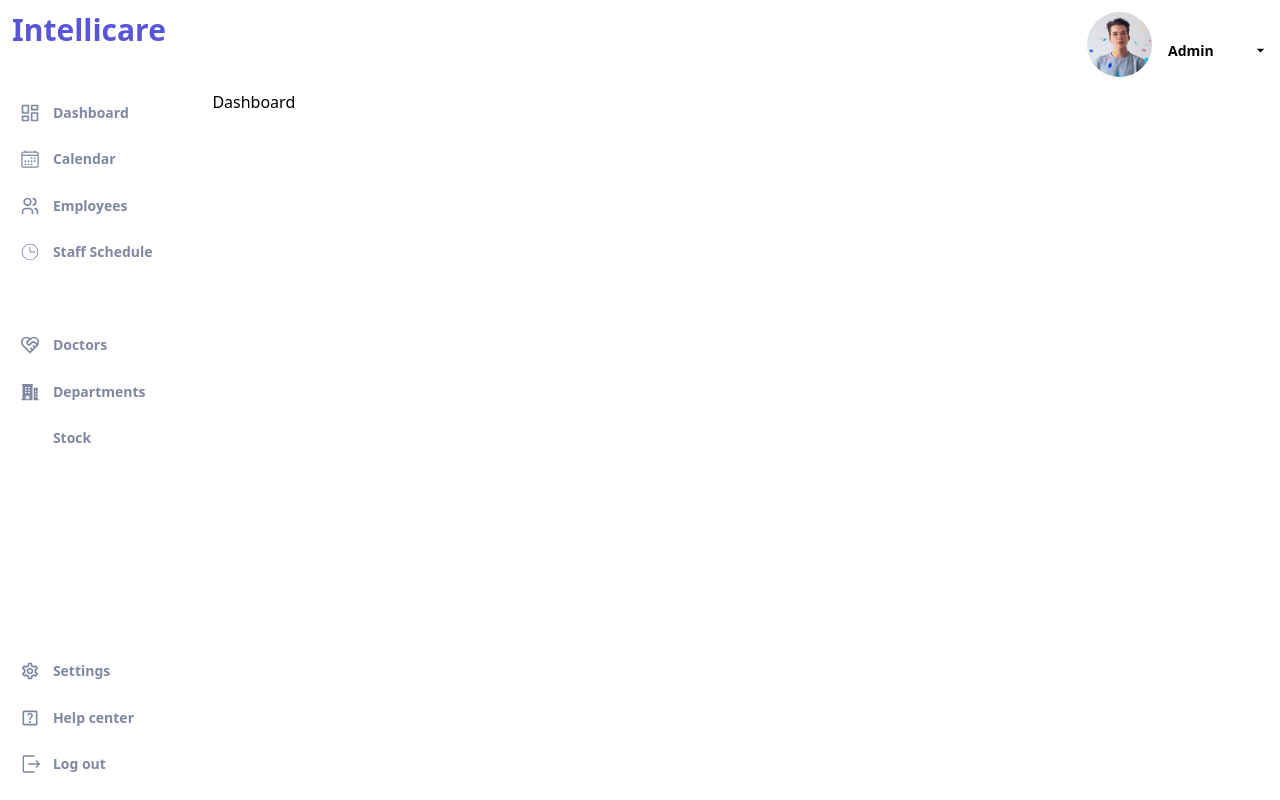
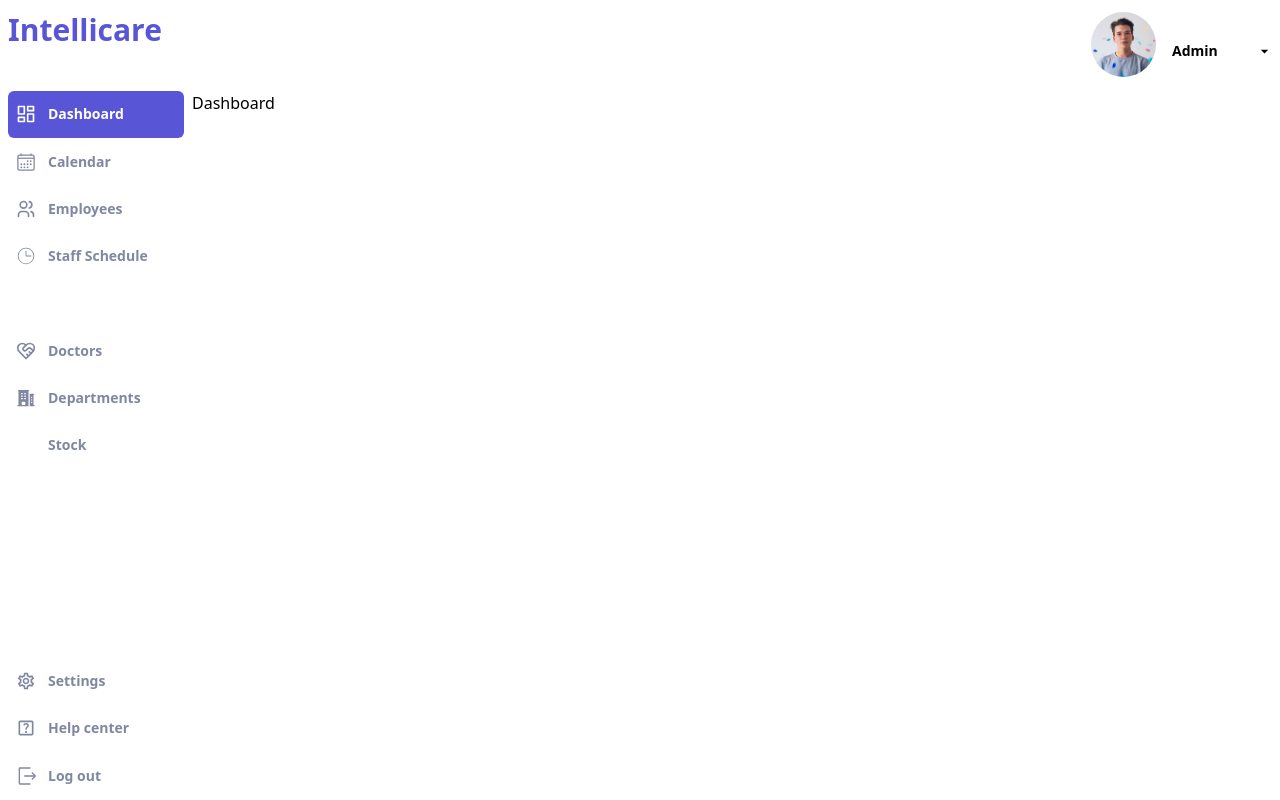
Before and after one commit to Health-Wizard/client, a React (Vite) app: page / in a window 1280 px wide. Built offline with nearby package versions, Linux system fonts and the light colour scheme; some icons are missing.

Commit message:
employees flow done

```diff
--- a/src/modules/Employees/Employees.tsx
+++ b/src/modules/Employees/Employees.tsx
@@ -1,13 +1,15 @@
 import Layout from "@modules/Shared/layout/Layout";
 import { EmployeeList } from "./features/employeeList";
 import { EmployeeProfile } from "./features/employeeProfile";
+import AddEmployee from "./components/AddEmployee/AddEmployee";
 
 export const Employees = () => {
   return (
     <Layout>
-      <div className="h-full w-full ">
-        {/* <EmployeeList /> */}
-        <EmployeeProfile />
+      <div className="h-full w-full relative px-3 ">
+        <EmployeeList />
+        {/* <EmployeeProfile /> */}
+        <AddEmployee />
       </div>
     </Layout>
   );
--- /dev/null
+++ b/src/modules/Employees/components/AddEmployee/AddEmployee.tsx
@@ -0,0 +1,55 @@
+import { LiaTimesSolid } from "react-icons/lia";
+
+export default function AddEmployee() {
+  return (
+    <div className="absolute inset-0 bg-text_gray bg-opacity-50 flex items-center justify-center">
+      <div className="bg-white w-[40%] h-[80%] px-3 flex flex-col gap-4">
+        <div className="h-[15%]  flex flex-col justify-center">
+          <div className="flex justify-end cursor-pointer ">
+            <LiaTimesSolid size={20} />
+          </div>
+          <h3 className="text-3xl font-semibold"> Employee Details</h3>
+        </div>
+
+        <div className="h-[85%] flex flex-col gap-2">
+          <div className="h-14 w-full ">
+            <input
+              type="text"
+              placeholder="Employee ID"
+              className="w-full h-full px-3 text-sm outline-none  bg-input_field_gray"
+            />
+          </div>
+          <div className="h-14 w-full ">
+            <input
+              type="text"
+              placeholder="Employee Name"
+              className="w-full h-full px-3 text-sm outline-none  bg-input_field_gray"
+            />
+          </div>
+          <div className="h-14 w-full ">
+            <input
+              type="text"
+              placeholder="Default Password "
+              className="w-full h-full px-3 text-sm outline-none  bg-input_field_gray"
+            />
+          </div>
+          <div className="h-14 w-full ">
+            <input
+              type="text"
+              placeholder="Default Password "
+              className="w-full h-full px-3 text-sm outline-none  bg-input_field_gray"
+            />
+          </div>
+          <div className=" w-full">
+            <button
+              type="button"
+              className="w-full py-3 text-sm text-white bg-primary  font-semibold"
+            >
+              Add Employee
+            </button>
+          </div>
+        </div>
+      </div>
+    </div>
+  );
+}
--- /dev/null
+++ b/src/modules/Employees/components/AddEmployee/index.ts
@@ -0,0 +1 @@
+export * from "./AddEmployee";
--- a/src/modules/Employees/features/employeeList/EmployeeList.tsx
+++ b/src/modules/Employees/features/employeeList/EmployeeList.tsx
@@ -7,7 +7,7 @@ import { FaChevronLeft, FaChevronRight } from "react-icons/fa6";
 export const EmployeeList = () => {
   return (
     <>
-      <div className="h-[15%] flex justify-between items-center">
+      <div className="h-[15%]  flex justify-between items-center">
         <h2 className="text-xl font-semibold">Employees directory</h2>
         <button className=" bg-primary text-white font-semibold flex items-center px-3 h-10 rounded-md">
           <MdAdd size={20} />
--- a/src/modules/Shared/layout/Layout.tsx
+++ b/src/modules/Shared/layout/Layout.tsx
@@ -9,15 +9,19 @@ import { LuHeartHandshake } from "react-icons/lu";
 import { RxExit } from "react-icons/rx";
 import { MdOutlineHelpCenter } from "react-icons/md";
 import { MdOutlineSettings } from "react-icons/md";
+import { Link, useLocation } from "react-router-dom";
 
 import profile from "@assets/images/profile.jpeg";
 
 export default function Layout({ children }: { children: React.ReactNode }) {
+  const location = useLocation();
+
+  console.log(location.pathname);
   return (
-    <div className="h-screen w-full p-3">
+    <div className="h-screen w-full pt-3">
       {/* Header */}
-      <div className="w-full h-[10%] flex  justify-between">
-        <div className="text-primary text-3xl font-bold">
+      <div className="w-full h-[10%] flex  justify-between px-2">
+        <div className="text-primary text-3xl font-bold ">
           <h1>Intellicare</h1>
         </div>
         <div className="flex gap-x-4 h-full w-[50%] justify-end ">
@@ -33,17 +37,24 @@ export default function Layout({ children }: { children: React.ReactNode }) {
 
       <div className="h-[90%] flex">
         {/* Nav bar */}
-        <div className="w-[15%] h-full bg-white flex-flex-col pr-2">
+        <div className="w-[15%] h-full bg-white flex-flex-col px-2">
           <div className="h-[33.3%] flex flex-col justify-start">
-            <div className="h-[20%]  text-text_gray flex  cursor-pointer rounded-md w-full px-2 hover:bg-primary hover:text-white">
+            <Link
+              to="/"
+              className={`h-[20%]  text-text_gray flex  cursor-pointer rounded-md w-full px-2 ${
+                location.pathname == "/" ? "bg-primary text-white" : ""
+              } hover:bg-primary hover:text-white`}
+            >
               <div className="f-full w-[20%]  flex items-center">
                 <LuLayoutDashboard size={20} className="" />
               </div>
               <div className="flex items-center text-sm font-semibold">
                 Dashboard
               </div>
-            </div>
-            <div className="h-[20%]  text-text_gray flex  cursor-pointer rounded-md w-full px-2 hover:bg-primary hover:text-white">
+            </Link>
+            <div
+              className={`h-[20%]  text-text_gray flex  cursor-pointer rounded-md w-full px-2 hover:bg-primary hover:text-white`}
+            >
               <div className="f-full w-[20%]  flex items-center">
                 <IoCalendarOutline size={20} className="" />
               </div>
@@ -51,15 +62,24 @@ export default function Layout({ children }: { children: React.ReactNode }) {
                 Calendar
               </div>
             </div>
-            <div className="h-[20%]  text-text_gray flex  cursor-pointer rounded-md w-full px-2 hover:bg-primary hover:text-white">
+
+            <Link
+              to="/employees"
+              className={`h-[20%]  text-text_gray flex  cursor-pointer rounded-md w-full px-2 ${
+                location.pathname == "/employees" ? "bg-primary text-white" : ""
+              } hover:bg-primary hover:text-white`}
+            >
               <div className="f-full w-[20%]  flex items-center">
                 <TbUsers size={20} className="" />
               </div>
               <div className="flex items-center text-sm font-semibold">
                 Employees
               </div>
-            </div>
-            <div className="h-[20%]  text-text_gray flex  cursor-pointer rounded-md w-full px-2 hover:bg-primary hover:text-white">
+            </Link>
+
+            <div
+              className={`h-[20%]  text-text_gray flex  cursor-pointer rounded-md w-full px-2 hover:bg-primary hover:text-white`}
+            >
               <div className="f-full w-[20%]  flex items-center">
                 <CiClock2 size={20} className="" />
               </div>
@@ -69,7 +89,9 @@ export default function Layout({ children }: { children: React.ReactNode }) {
             </div>
           </div>
           <div className="h-[33.3%] flex flex-col justify-start">
-            <div className="h-[20%]  text-text_gray flex  cursor-pointer rounded-md w-full px-2 hover:bg-primary hover:text-white">
+            <div
+              className={`h-[20%]  text-text_gray flex  cursor-pointer rounded-md w-full px-2 hover:bg-primary hover:text-white`}
+            >
               <div className="f-full w-[20%]  flex items-center">
                 <LuHeartHandshake size={20} className="" />
               </div>
@@ -77,7 +99,9 @@ export default function Layout({ children }: { children: React.ReactNode }) {
                 Doctors
               </div>
             </div>
-            <div className="h-[20%]  text-text_gray flex  cursor-pointer rounded-md w-full px-2 hover:bg-primary hover:text-white">
+            <div
+              className={`h-[20%]  text-text_gray flex  cursor-pointer rounded-md w-full px-2 hover:bg-primary hover:text-white`}
+            >
               <div className="f-full w-[20%]  flex items-center">
                 <HiBuildingOffice2 size={20} className="" />
               </div>
@@ -85,7 +109,9 @@ export default function Layout({ children }: { children: React.ReactNode }) {
                 Departments
               </div>
             </div>
-            <div className="h-[20%]  text-text_gray flex  cursor-pointer rounded-md w-full px-2 hover:bg-primary hover:text-white">
+            <div
+              className={`h-[20%]  text-text_gray flex  cursor-pointer rounded-md w-full px-2 hover:bg-primary hover:text-white`}
+            >
               <div className="f-full w-[20%]  flex items-center">
                 <FaBoxArchive size={20} className="" />
               </div>
@@ -95,7 +121,9 @@ export default function Layout({ children }: { children: React.ReactNode }) {
             </div>
           </div>
           <div className="h-[33.3%] flex flex-col justify-end">
-            <div className="h-[20%]  text-text_gray flex  cursor-pointer rounded-md w-full px-2 hover:bg-primary hover:text-white">
+            <div
+              className={`h-[20%]  text-text_gray flex  cursor-pointer rounded-md w-full px-2 hover:bg-primary hover:text-white`}
+            >
               <div className="f-full w-[20%]  flex items-center">
                 <MdOutlineSettings size={20} className="" />
               </div>
@@ -103,7 +131,9 @@ export default function Layout({ children }: { children: React.ReactNode }) {
                 Settings
               </div>
             </div>
-            <div className="h-[20%]  text-text_gray flex  cursor-pointer rounded-md w-full px-2 hover:bg-primary hover:text-white">
+            <div
+              className={`h-[20%]  text-text_gray flex  cursor-pointer rounded-md w-full px-2 hover:bg-primary hover:text-white`}
+            >
               <div className="f-full w-[20%]  flex items-center">
                 <MdOutlineHelpCenter size={20} className="" />
               </div>
@@ -111,7 +141,9 @@ export default function Layout({ children }: { children: React.ReactNode }) {
                 Help center
               </div>
             </div>
-            <div className="h-[20%]  text-text_gray flex  cursor-pointer rounded-md w-full px-2 hover:bg-primary hover:text-white">
+            <div
+              className={`h-[20%]  text-text_gray flex  cursor-pointer rounded-md w-full px-2 hover:bg-primary hover:text-white`}
+            >
               <div className="f-full w-[20%]  flex items-center">
                 <RxExit size={20} className="" />
               </div>
@@ -122,7 +154,7 @@ export default function Layout({ children }: { children: React.ReactNode }) {
           </div>
         </div>
         {/* Main body */}
-        <div className="w-[85%] h-full px-3">
+        <div className="w-[85%] h-full ">
           {/* container for all pages */}
           {children}
         </div>
--- a/tailwind.config.js
+++ b/tailwind.config.js
@@ -8,6 +8,7 @@ export default {
         text_gray: "#8087a1",
         border_gray: "#c7cad4",
         bg_gray: "#f5f9fa",
+        input_field_gray: "#eeeeee",
       },
     },
   },
```
